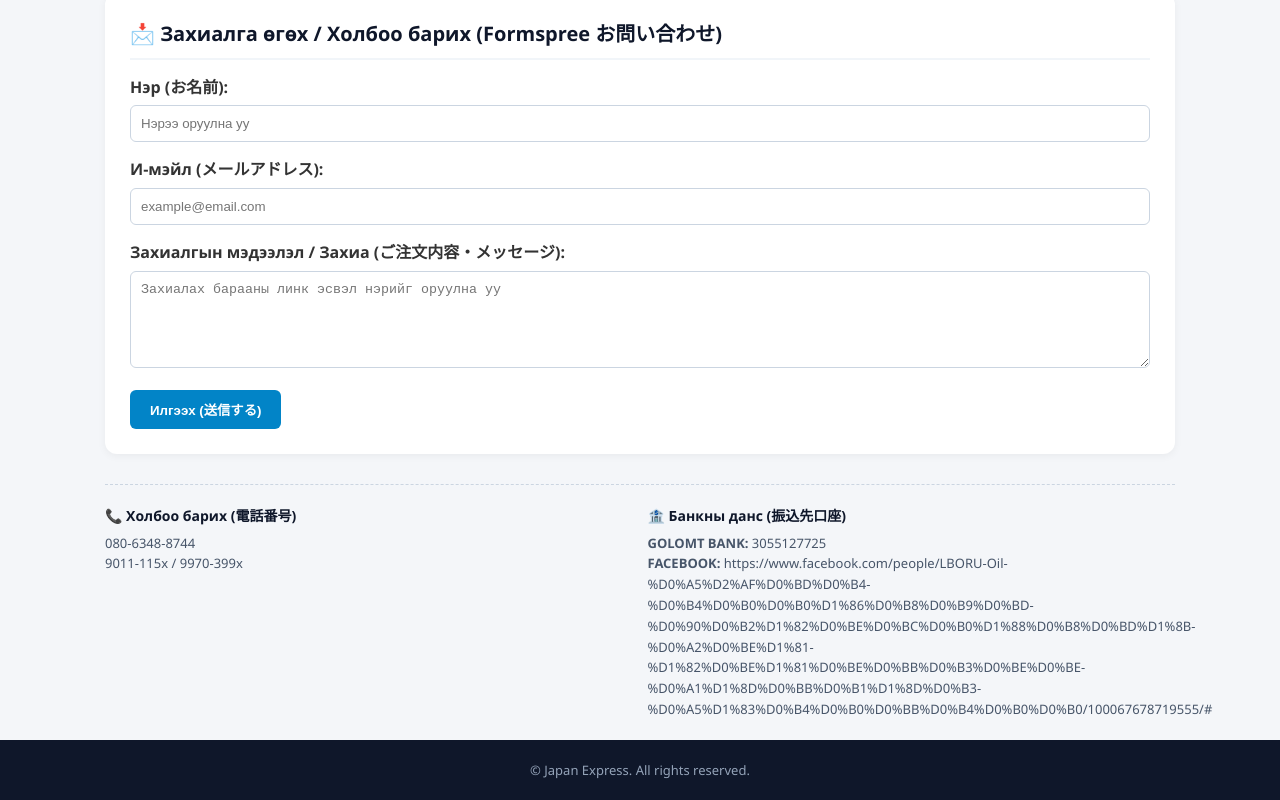
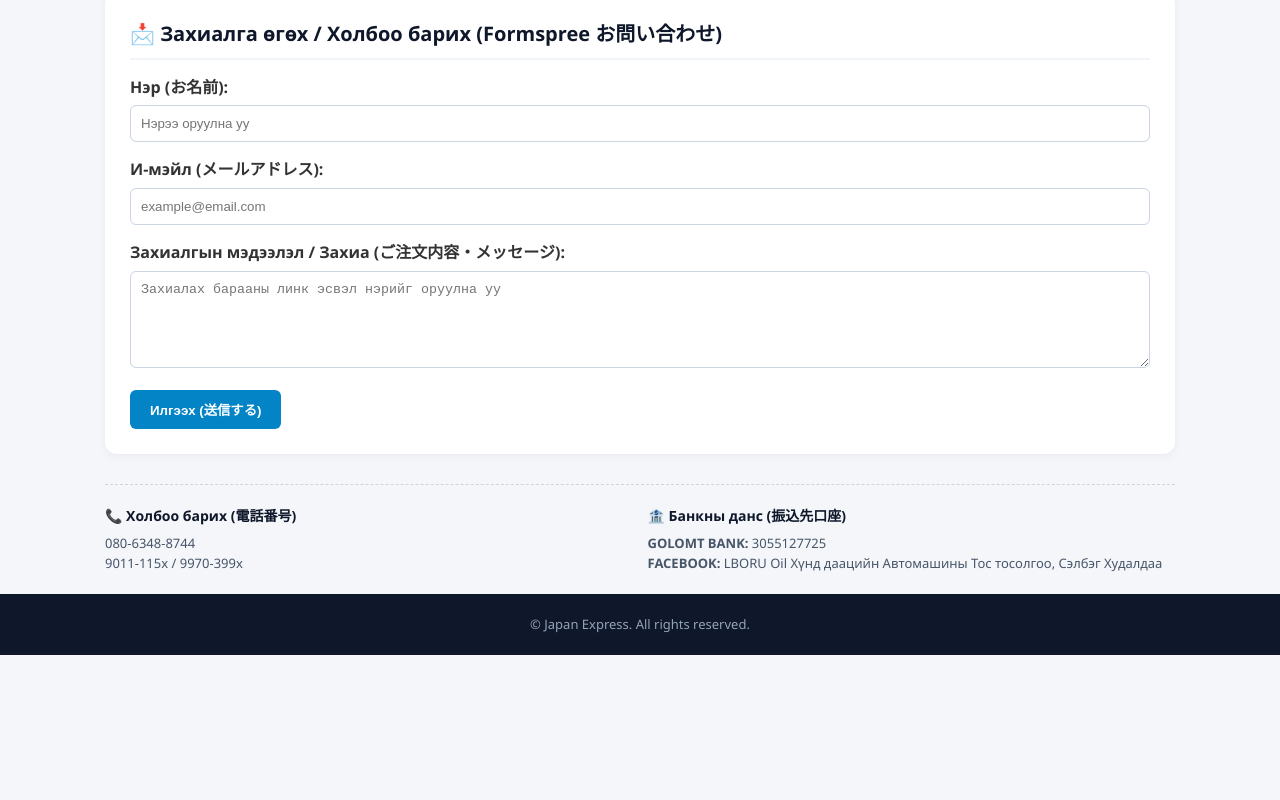
Before and after one commit to japan-express/japan-express.github.io, a plain HTML site: page index.html in a window 1280 px wide. Shown: the part 788-1588 px from the top of the page. After the commit the page ends 1443 px from the top, so only its background shows below. Drawn offline with Linux system fonts and the light colour scheme.

Commit message:
Update index.html

```diff
--- a/index.html
+++ b/index.html
@@ -291,7 +291,7 @@
         <div>
           <h4 style="font-size: 14px; color: #0f172a; margin-bottom: 5px;">🏦 Банкны данс (振込先口座)</h4>
           <p style="font-size: 13px; color: #475569;"><strong>GOLOMT BANK:</strong> 3055127725</p>
-          <p style="font-size: 13px; color: #475569;"><strong>FACEBOOK:</strong> https://www.facebook.com/people/LBORU-Oil-%D0%A5%D2%AF%D0%BD%D0%B4-%D0%B4%D0%B0%D0%B0%D1%86%D0%B8%D0%B9%D0%BD-%D0%90%D0%B2%D1%82%D0%BE%D0%BC%D0%B0%D1%88%D0%B8%D0%BD%D1%8B-%D0%A2%D0%BE%D1%81-%D1%82%D0%BE%D1%81%D0%BE%D0%BB%D0%B3%D0%BE%D0%BE-%D0%A1%D1%8D%D0%BB%D0%B1%D1%8D%D0%B3-%D0%A5%D1%83%D0%B4%D0%B0%D0%BB%D0%B4%D0%B0%D0%B0/100067678719555/#</p>
+          <p style="font-size: 13px; color: #475569;"><strong>FACEBOOK:</strong> LBORU Oil Хүнд даацийн Автомашины Тос тосолгоо, Сэлбэг Худалдаа</p>
         </div>
 
       </div>
```
